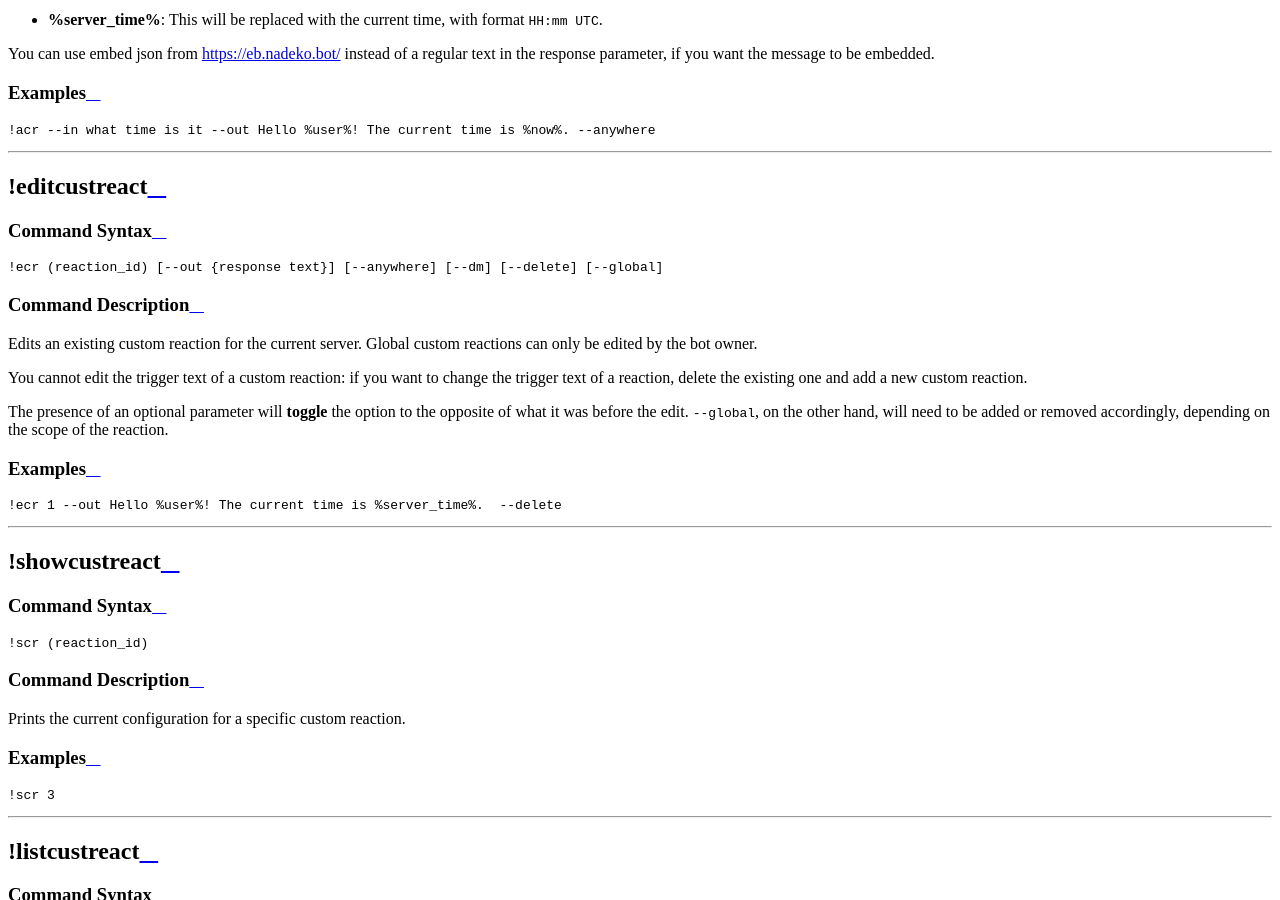
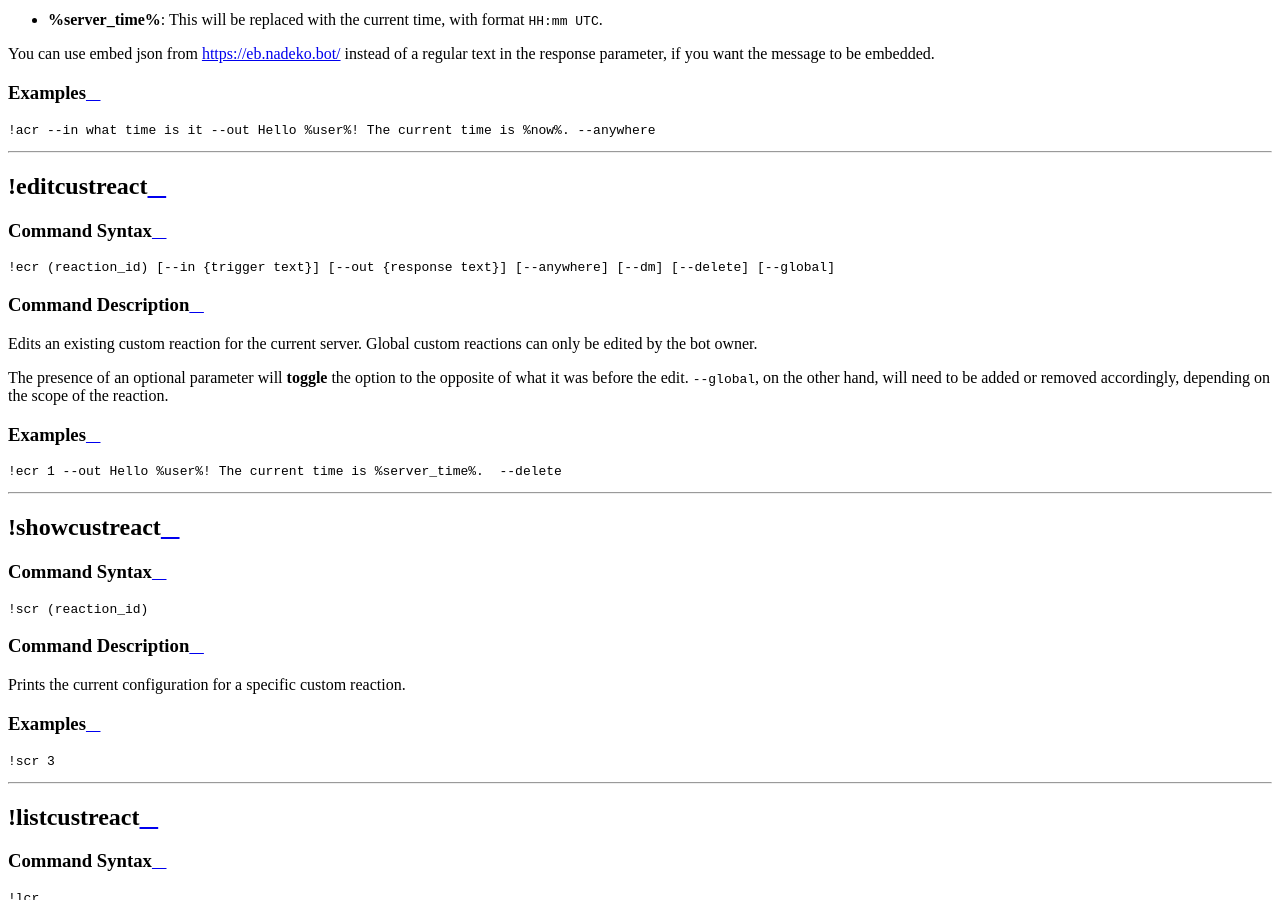
Before and after one commit to cycloptux/GiselleBot-Documentation, a Sphinx documentation site: the page built from docs/source/custom-reactions.rst, in a window 1280 px wide and 900 px high, scrolled down 1897 px. Built offline with Sphinx 7.4.7 and the Read the Docs theme 2.0.0, drawn with Linux system fonts in a browser that asks for light colours; some of the changed lines change nothing that is shown.

Commit message:
Fixed ecr.

```diff
--- a/docs/source/custom-reactions.rst
+++ b/docs/source/custom-reactions.rst
@@ -65,13 +65,13 @@ Command Syntax
 ^^^^^^^^^^^^^^
 .. parsed-literal::
 
-    |bot_prefix|\ ecr (reaction_id) [--out {response text}] [--anywhere] [--dm] [--delete] [--global]
+    |bot_prefix|\ ecr (reaction_id) [--in {trigger text}] [--out {response text}] [--anywhere] [--dm] [--delete] [--global]
 
 Command Description
 ^^^^^^^^^^^^^^^^^^^
 Edits an existing custom reaction for the current server. Global custom reactions can only be edited by the bot owner.
 
-You cannot edit the trigger text of a custom reaction: if you want to change the trigger text of a reaction, delete the existing one and add a new custom reaction.
+.. You cannot edit the trigger text of a custom reaction: if you want to change the trigger text of a reaction, delete the existing one and add a new custom reaction. <-- Not true anymore
 
 The presence of an optional parameter will **toggle** the option to the opposite of what it was before the edit. ``--global``, on the other hand, will need to be added or removed accordingly, depending on the scope of the reaction.
 
```
